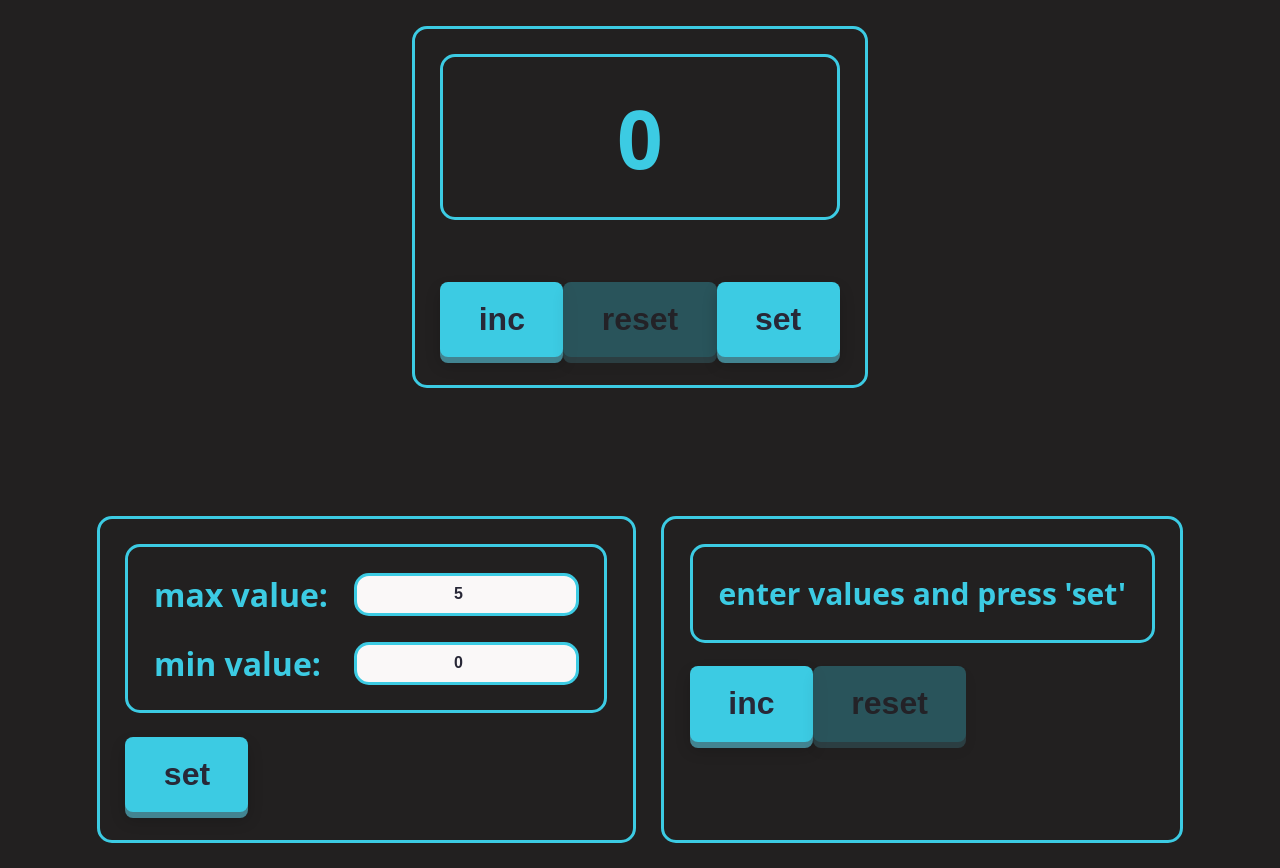
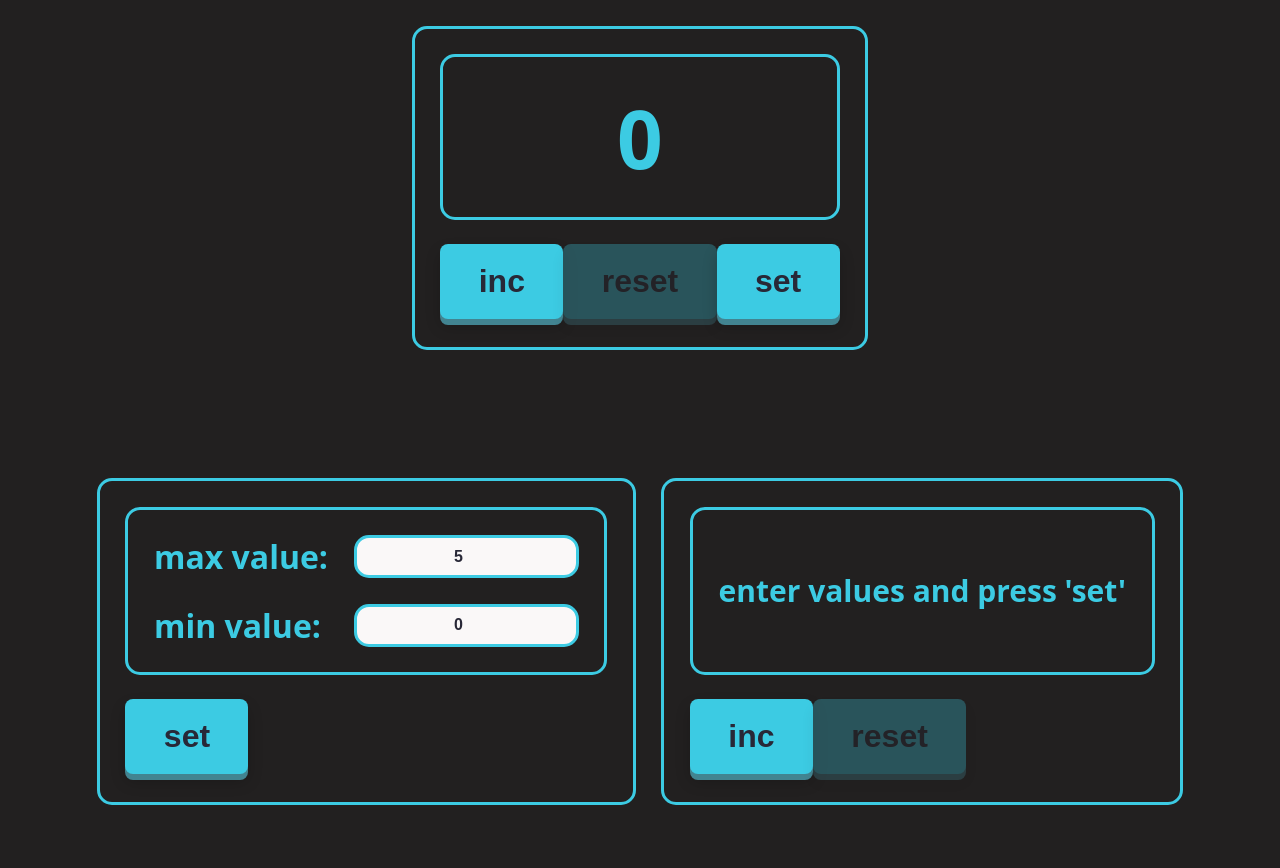
Before and after one commit to maxsotnikov/counter, a React (Vite) app: page / in a window 1280 px wide. After the commit the page ends 830 px from the top, so only its background shows below. Built offline with nearby package versions, Linux system fonts and the light colour scheme.

Commit message:
counter v3.0 make simpleCounter with RTK

```diff
--- a/src/components/Display/Display.module.scss
+++ b/src/components/Display/Display.module.scss
@@ -3,18 +3,19 @@
 
 .display {
   @include borderElement;
-  text-align: center;
+  @include flexWrapper(raw, center, center);
+  height: 100%;
+  font-size: 5rem;
+
 }
 
 .errorText {
   font-size: 30px;
-  text-align: center;
   color: $error-color;
 }
 
 .messageText {
   font-size: 30px;
-  text-align: center;
 }
 
 .maxCount {
--- a/src/components/SimpleCounter/SimpleCounter.module.scss
+++ b/src/components/SimpleCounter/SimpleCounter.module.scss
@@ -7,7 +7,7 @@
 }
 
 .errorText {
-  font-size: 30px;
+  font-size: 1rem;
   text-align: center;
-  color: red;
+  color: $error-color;
 }
--- a/src/components/SimpleCounter/SimpleCounter.tsx
+++ b/src/components/SimpleCounter/SimpleCounter.tsx
@@ -1,19 +1,17 @@
-import s from './SimpleCounter.module.scss'
+import style from './SimpleCounter.module.scss'
 import {Settings} from './Settings/Settings.tsx';
 import {Counter} from './Counter/Counter.tsx';
 import type {DisplayModePropsType} from '../../common/types.ts';
 import {useAppSelector} from '../../common/hooks/useCounterSelector.ts';
 import {useAppDispatch} from '../../common/hooks/useCounterDispatch.ts';
+import {selectSettings} from '../../model/settings-selector.ts';
+import {selectSimpleCounter} from '../../model/simpleCounter-selectors.ts';
 import {
+  ApplySettingsAC,
   IncrementAC,
   ResetAC,
-  SetMaxAC,
-  SetMinAC
-} from '../../model/simpleCounter-reducer.ts';
-import {ApplySettingsAC} from '../../model/settings-reducer.ts';
-import {selectSettings} from '../../model/settings-selector.ts';
-import {selectSimpleCounter} from '../../model/simpleCounter-selectors.ts';
-
+  SetMaxAC, SetMinAC
+} from '../../model/actions.ts';
 
 export const SimpleCounter = () => {
   const state = useAppSelector(selectSimpleCounter)
@@ -38,17 +36,6 @@ export const SimpleCounter = () => {
   }
   const settingCount = () => {
     dispatch(ApplySettingsAC())
-    // if (displayMode === 'universalCounter') {
-    //   dispatch(SetModeAC({
-    //     displayMode: 'settings',
-    //     buttonsMode: 'settings'
-    //   }))
-    // } else {
-    //   dispatch(SetModeAC({
-    //     displayMode: 'universalCounter',
-    //     buttonsMode: 'universalCounter'
-    //   }))
-    // }
   }
   const saveMaxCount = (newMaxValue: number) => {
     dispatch(SetMaxAC({maxValue: newMaxValue}))
@@ -56,10 +43,6 @@ export const SimpleCounter = () => {
   const saveMinCount = (newMinValue: number) => {
     dispatch(SetMinAC({minValue: newMinValue}))
   }
-
-  // const normalizeValue = (value: number) => {
-  //   return Math.round(value)
-  // }
 
   const counterMode: DisplayModePropsType =
     minError || maxError
@@ -69,18 +52,15 @@ export const SimpleCounter = () => {
         : 'counter'
 
   return (
-    <div className={s.simpleCounterContainer}>
+    <div className={style.simpleCounterContainer}>
       <Settings
         minValue={minValue}
         maxValue={maxValue}
         settingCount={settingCount}
-        // count={count}
-        // displayMode={displayMode}
         maxError={maxError}
         minError={minError}
         saveMaxCount={saveMaxCount}
         saveMinCount={saveMinCount}
-        // isSetDisabled={isSetDisabled}
       />
       <Counter
         minValue={minValue}
--- a/src/components/UniversalCounter/UniversalCounter.module.scss
+++ b/src/components/UniversalCounter/UniversalCounter.module.scss
@@ -3,7 +3,6 @@
 
 .universalCounterContainer {
   @include border;
-  font-size: 5rem;
 }
 
 .settings {
--- /dev/null
+++ b/src/model/actions.ts
@@ -0,0 +1,7 @@
+import {createAction} from '@reduxjs/toolkit';
+
+export const IncrementAC = createAction('simpleCounter/increment');
+export const ResetAC = createAction('simpleCounter/reset');
+export const SetMinAC = createAction<{ minValue: number }>('simpleCounter/setMin');
+export const SetMaxAC = createAction<{ maxValue: number }>('simpleCounter/setMax');
+export const ApplySettingsAC = createAction('settings/apply')
--- a/src/model/settings-reducer.ts
+++ b/src/model/settings-reducer.ts
@@ -1,8 +1,8 @@
-import {createAction, createReducer} from '@reduxjs/toolkit';
-import {SetMaxAC, SetMinAC} from './simpleCounter-reducer.ts';
+import {createReducer} from '@reduxjs/toolkit';
 import {settingsInitialState} from './data.ts';
+import {ApplySettingsAC, SetMaxAC, SetMinAC} from './actions.ts';
 
-export const ApplySettingsAC = createAction('settings/apply')
+// export const ApplySettingsAC = createAction('settings/apply')
 
 export const settingsReducer = createReducer(settingsInitialState, (builder) => {
   builder
@@ -13,6 +13,7 @@ export const settingsReducer = createReducer(settingsInitialState, (builder) =>
       state.isSetDisabled = false
     })
     .addCase(ApplySettingsAC, state => {
+
       state.isSetDisabled = true
     })
 })
--- a/src/model/simpleCounter-reducer.ts
+++ b/src/model/simpleCounter-reducer.ts
@@ -1,14 +1,17 @@
 import {simpleCounterInitialState} from './data.ts';
-import {createAction, createReducer} from '@reduxjs/toolkit';
+import {createReducer} from '@reduxjs/toolkit';
+import {
+  ApplySettingsAC,
+  IncrementAC,
+  ResetAC,
+  SetMaxAC,
+  SetMinAC
+} from './actions.ts';
 
-export const IncrementAC = createAction('simpleCounter/increment');
-export const ResetAC = createAction('simpleCounter/reset');
-// export const SetModeAC = createAction<{
-//   displayMode: DisplayModePropsType,
-//   buttonsMode: ButtonsModeType,
-// }>('simpleCounter/setMode');
-export const SetMinAC = createAction<{ minValue: number }>('simpleCounter/setMin');
-export const SetMaxAC = createAction<{ maxValue: number }>('simpleCounter/setMax');
+// export const IncrementAC = createAction('simpleCounter/increment');
+// export const ResetAC = createAction('simpleCounter/reset');
+// export const SetMinAC = createAction<{ minValue: number }>('simpleCounter/setMin');
+// export const SetMaxAC = createAction<{ maxValue: number }>('simpleCounter/setMax');
 
 export const simpleCounterReducer = createReducer(simpleCounterInitialState, (builder) => {
   builder
@@ -18,13 +21,9 @@ export const simpleCounterReducer = createReducer(simpleCounterInitialState, (bu
     .addCase(ResetAC, state => {
       state.count = state.minValue
     })
-    // .addCase(SetModeAC, (state, action) => {
-    //   state.displayMode = action.payload.displayMode;
-    //   state.buttonsMode = action.payload.buttonsMode;
-    // })
     .addCase(SetMinAC, (state, action) => {
       state.minValue = action.payload.minValue;
-      state.count = action.payload.minValue // т.к. здесь Immer, то он делает черновик - state, если напишу = state.minValue, то count получает новое значение и создается новый immutable state
+      // state.count = action.payload.minValue // т.к. здесь Immer, то он делает черновик - state, если напишу = state.minValue, то count получает новое значение и создается новый immutable state
       state.minError = state.minValue < 0 || state.minValue >= state.maxValue
       state.maxError = state.maxValue < 0 || state.maxValue <= state.minValue
 
@@ -33,6 +32,13 @@ export const simpleCounterReducer = createReducer(simpleCounterInitialState, (bu
       state.maxValue = action.payload.maxValue;
       state.minError = state.minValue < 0 || state.minValue >= state.maxValue
       state.maxError = state.maxValue < 0 || state.maxValue <= state.minValue
+    })
+    .addCase(ApplySettingsAC, state => {
+      const normalizedMin = Math.round(state.minValue)
+      const normalizedMax = Math.round(state.maxValue)
 
+      state.minValue = normalizedMin
+      state.maxValue = normalizedMax
+      state.count = normalizedMin
     })
 })
--- a/src/styles/mixins.scss
+++ b/src/styles/mixins.scss
@@ -2,7 +2,7 @@
 
 @mixin border {
   padding: $indent;
-  @include flexWrapper(column);
+  @include flexWrapper(column, null, space-between);
   gap: $indent;
   border: 3px solid $primary-color;
   border-radius: $border-radius;
```
Also changed, not shown: src/components/SimpleCounter/Settings/Settings.tsx (+0 -12 lines).
